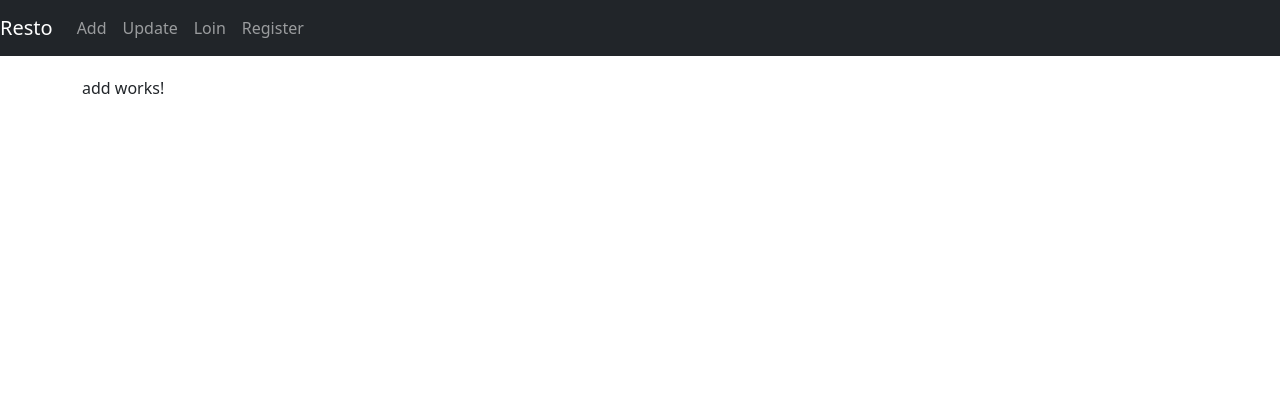
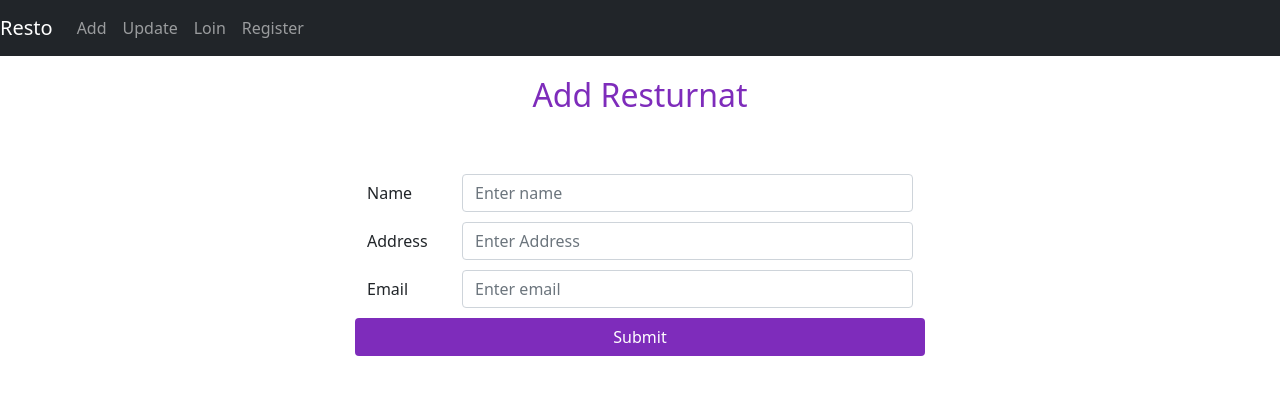
Before and after one commit to maihesham/ng-restaurants-with--json-server, an Angular app: page /Add in a window 1280 px wide. Shown: the top 394 px of the page. Built offline with nearby package versions, Linux system fonts and the light colour scheme.

Commit message:
implement Add Component

```diff
--- a/src/app/add/add.component.html
+++ b/src/app/add/add.component.html
@@ -1 +1,46 @@
-<p>add works!</p>
+<svg xmlns="http://www.w3.org/2000/svg" style="display: none;">
+  <symbol id="check-circle-fill" fill="currentColor" viewBox="0 0 16 16">
+    <path d="M16 8A8 8 0 1 1 0 8a8 8 0 0 1 16 0zm-3.97-3.03a.75.75 0 0 0-1.08.022L7.477 9.417 5.384 7.323a.75.75 0 0 0-1.06 1.06L6.97 11.03a.75.75 0 0 0 1.079-.02l3.992-4.99a.75.75 0 0 0-.01-1.05z"/>
+  </symbol>
+  </svg>
+<div class="row">
+  <div class="col-lg-12">
+      <h2>Add Resturnat</h2>
+  </div>
+
+<div class="col-lg-6 offset-md-3">
+
+  <div *ngIf="alert" class="alert alert-success alert-dismissible fade show" role="alert">
+    <svg class="bi flex-shrink-0 me-2" width="24" height="24" role="img" aria-label="Success:"><use xlink:href="#check-circle-fill"/></svg>
+
+    SuccessFully Added
+    <button type="button" class="btn-close" data-bs-dismiss="alert" aria-label="Close" (click)="colseAlert()"></button>
+  </div>
+    <form [formGroup]="AddResto" (ngSubmit)="AddReestoFunction()">
+        <div class="form-group row">
+          <label for="name" class="col-sm-2 col-form-label">Name</label>
+          <div class="col-sm-10">
+            <input type="text" class="form-control" id="name"  placeholder="Enter name" formControlName="name">
+        </div>
+        </div>
+        <div class="form-group row">
+          <label for="address" class="col-sm-2 col-form-label">Address</label>
+          <div class="col-sm-10">
+            <input type="text" class="form-control" id="address" placeholder="Enter Address" formControlName="address">
+          </div>
+        </div>
+        <div class="form-group row">
+            <label for="email" class="col-sm-2 col-form-label">Email</label>
+            <div class="col-sm-10">
+                <input type="email" class="form-control" id="email"  placeholder="Enter email" formControlName="email">
+            </div>
+          </div>
+
+            <div class="form-group row ">
+              <button type="submit" class="btn">Submit</button>
+            </div>
+
+
+      </form>
+</div>
+</div>
--- a/src/app/add/add.component.ts
+++ b/src/app/add/add.component.ts
@@ -1,15 +1,31 @@
 import { Component, OnInit } from '@angular/core';
-
+import {FormControl,FormGroup} from '@angular/forms'
+import {RestoService} from '../resto.service'
+import { Subscription } from 'rxjs';
 @Component({
   selector: 'app-add',
   templateUrl: './add.component.html',
   styleUrls: ['./add.component.css']
 })
 export class AddComponent implements OnInit {
-
-  constructor() { }
+  alert:boolean=false
+    AddResto= new FormGroup({
+     name:new FormControl(''),address:new FormControl(''),
+     email:new FormControl('')
+   });
+  constructor(private restoservis:RestoService) { }
 
   ngOnInit(): void {
   }
+  AddReestoFunction(){
+    this.restoservis.SaveRest(this.AddResto.value).subscribe((res)=>{
+
+    });
+    this.alert=true;
+    this.AddResto.reset({});
+  }
+  colseAlert(){
+    this.alert=false;
+  }
 
 }
--- a/src/app/app.module.ts
+++ b/src/app/app.module.ts
@@ -10,7 +10,7 @@ import { ListComponent } from './list/list.component';
 import { LoginComponent } from './login/login.component';
 import { RegisterComponent } from './register/register.component';
 import { NavbarComponent } from './navbar/navbar.component';
-
+import {ReactiveFormsModule} from '@angular/forms'
 @NgModule({
   declarations: [
     AppComponent,
@@ -24,7 +24,8 @@ import { NavbarComponent } from './navbar/navbar.component';
   imports: [
     BrowserModule,
     AppRoutingModule,
-    HttpClientModule
+    HttpClientModule,
+    ReactiveFormsModule
   ],
   providers: [],
   bootstrap: [AppComponent]
--- a/src/app/list/list.component.html
+++ b/src/app/list/list.component.html
@@ -1,4 +1,9 @@
-<table class="table table-striped table-dark">
+<div class="row">
+  <div class="col-lg-12">
+    <h2>Add Resturnat</h2>
+</div>
+<div class="col-lg-12">
+  <table class="table table-striped table-dark">
     <thead>
       <tr>
         <th scope="col">id</th>
@@ -17,3 +22,5 @@
 
     </tbody>
   </table>
+  </div>
+</div>
--- a/src/app/list/list.component.ts
+++ b/src/app/list/list.component.ts
@@ -21,5 +21,13 @@ export class ListComponent implements OnInit {
 
     });
   }
+  ngOnDestroy(): void {
+    //when close page
+    if (this.restoSub) {
+      this.restoSub.unsubscribe();
+    }
+
+
+  }
 
 }
--- a/src/app/resto.service.ts
+++ b/src/app/resto.service.ts
@@ -12,4 +12,7 @@ export class RestoService {
   Observable<Array<restaurant>>{
     return this.http.get<Array<restaurant>>(this.URL);
   }
+  SaveRest(Data:any){
+     return this.http.post(this.URL,Data)
+  }
 }
--- a/src/styles.css
+++ b/src/styles.css
@@ -1 +1,14 @@
 /* You can add global styles to this file, and also import other style files */
+h2{
+
+    color: #7e2cbb;
+    margin-bottom: 50px;
+    text-align: center;
+}
+.btn{
+    background-color: #7e2cbb;
+    color: white;
+}
+.row{
+margin-top: 10px;;
+}
```
